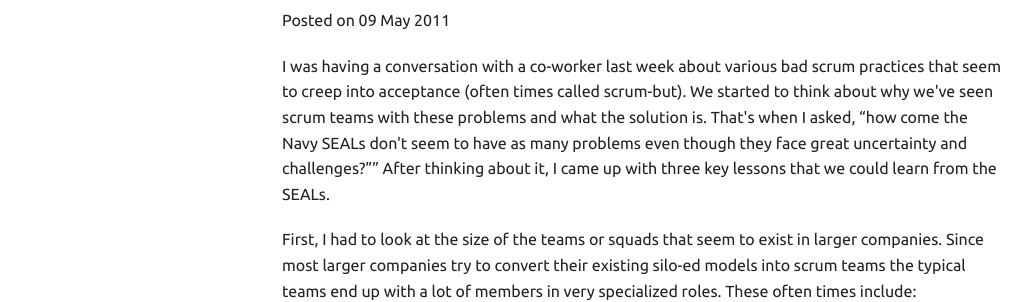
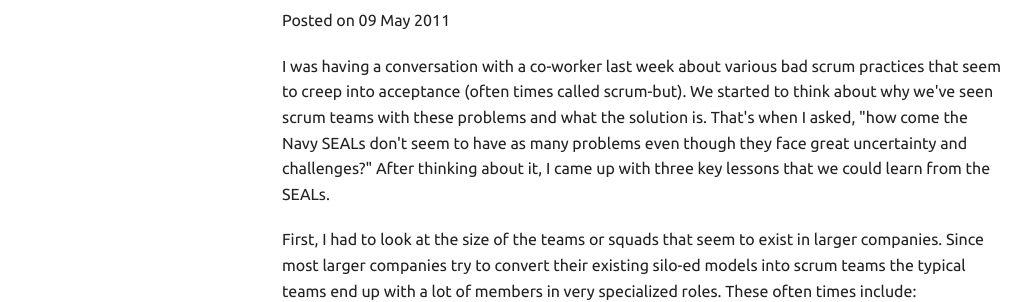
Before and after one commit to dhable/caffeinatedideas.com, a Jekyll site: the page built from _posts/2011-05-09-what-navy-seals-can-teach-us-about-software-development.markdown, in a window 1280 px wide and 900 px high. Shown: the part 241-543 px from the top of the window, without its empty margins (123-1154 px from the left). Built offline with Jekyll 4.4.1, drawn with Linux system fonts in a browser that asks for light colours; nearby versions of some CDN libraries; comment, search, counter and statistics services are not loaded.

Commit message:
Fixes Issue #2

```diff
--- a/_posts/2011-05-09-what-navy-seals-can-teach-us-about-software-development.markdown
+++ b/_posts/2011-05-09-what-navy-seals-can-teach-us-about-software-development.markdown
@@ -10,8 +10,8 @@
 I was having a conversation with a co-worker last week about various bad scrum
 practices that seem to creep into acceptance (often times called scrum-but). We
 started to think about why we\'ve seen scrum teams with these problems and what
-the solution is. That\'s when I asked, "how come the Navy SEALs don\'t seem to have
-as many problems even though they face great uncertainty and challenges?"" After
+the solution is. That\'s when I asked, \"how come the Navy SEALs don\'t seem to have
+as many problems even though they face great uncertainty and challenges?\" After
 thinking about it, I came up with three key lessons that we could learn from the
 SEALs.
 
```
